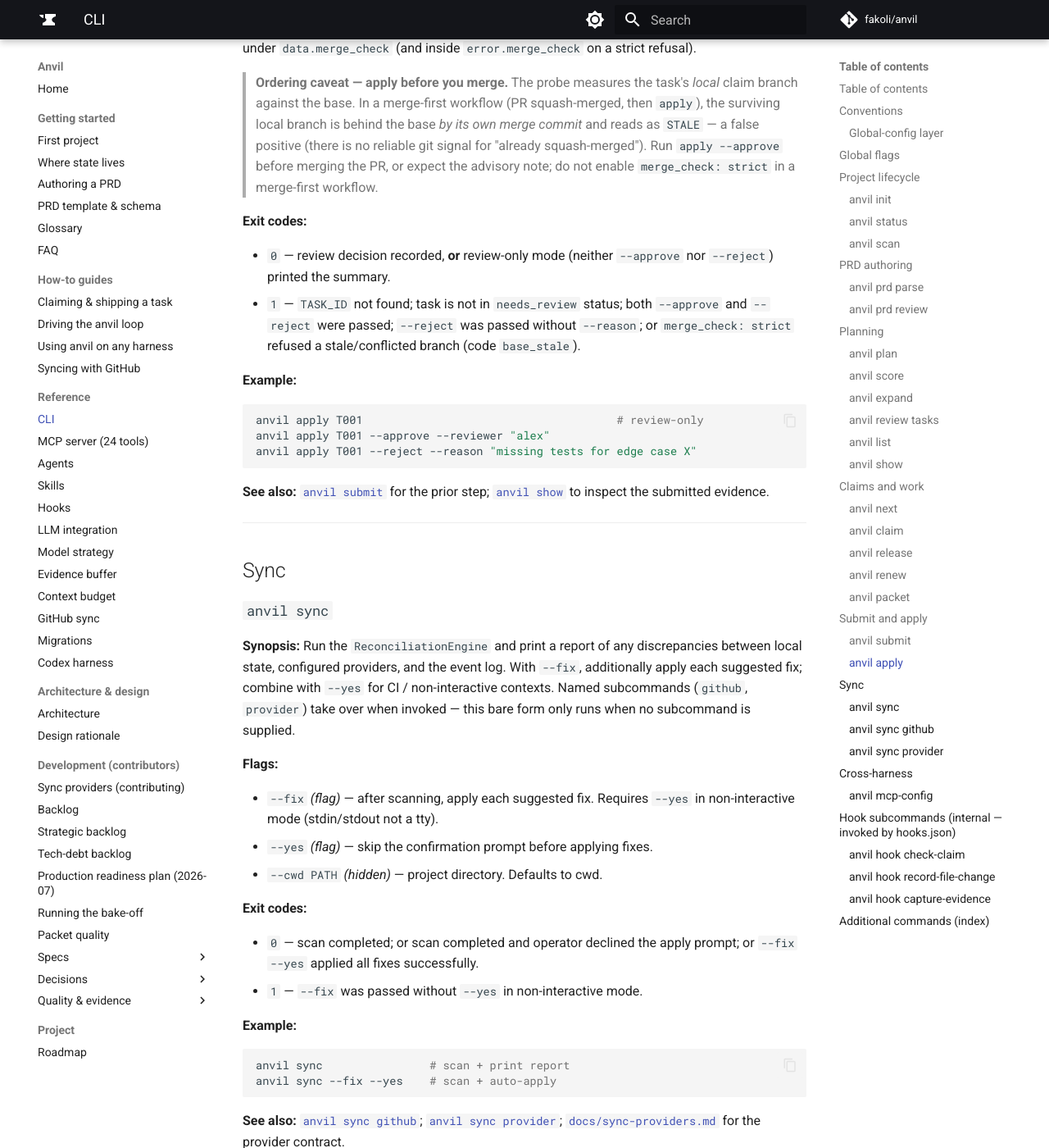
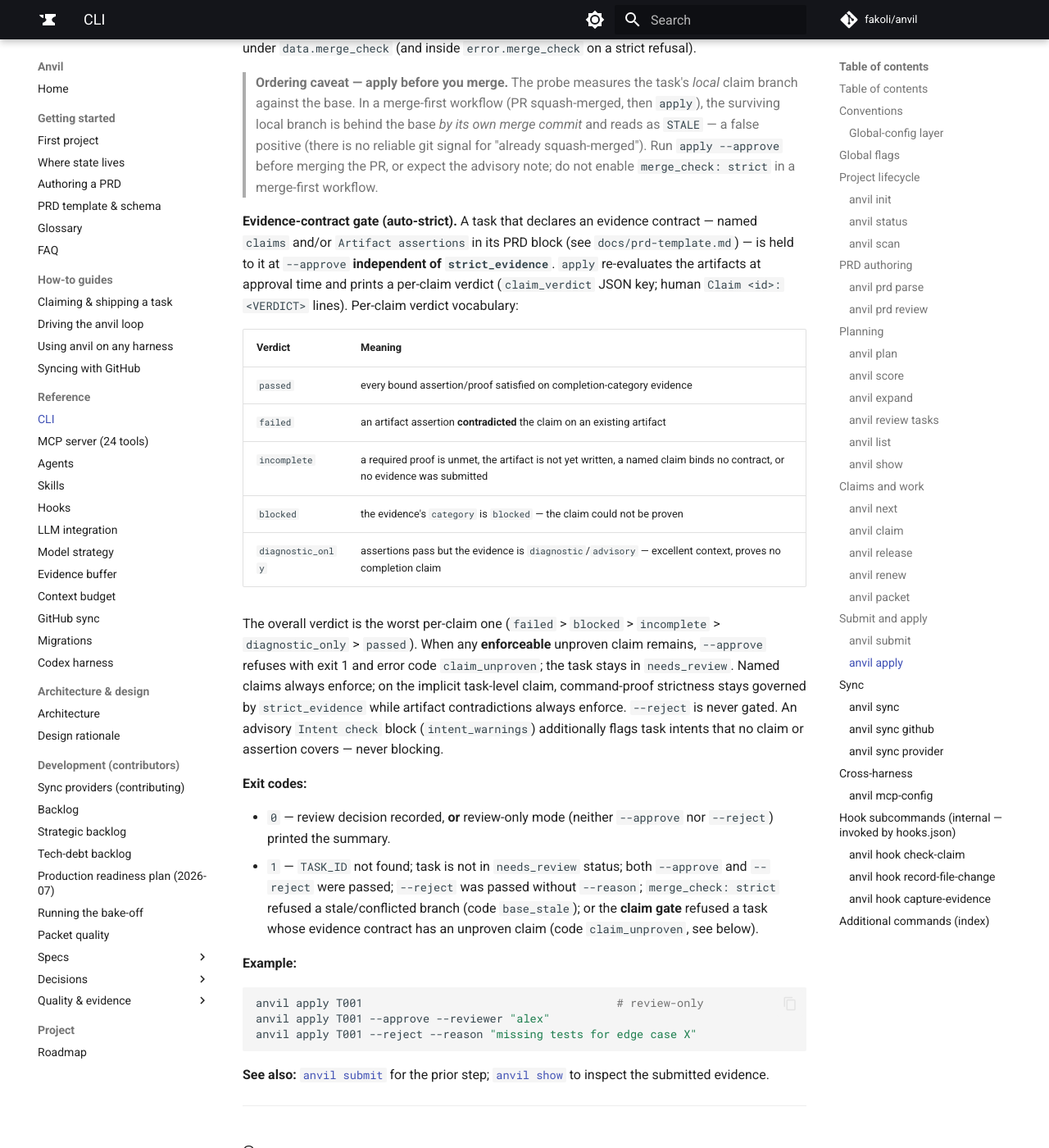
Before and after one commit to fakoli/anvil, an MkDocs documentation site: the page built from docs/cli-reference.md, in a window 1280 px wide and 1400 px high, scrolled down 19688 px. Shown: the whole window at 82% size. Built offline with MkDocs 1.6.1 and Material for MkDocs 9.7.7, drawn with Linux system fonts in a browser that asks for light colours; comment, search, counter and statistics services are not loaded.

Commit message:
docs(evidence): sentinel evidence-critic verdict + finish wiring + apply gate reference (evidence-contracts:T009)
sentinel.md gains an evidence-critic mode: given claims/contracts/artifacts,
identify any claim not actually proven, with the iron rule that
diagnostic/advisory/blocked evidence is never completion, and a structured
verdict (PROVEN/UNPROVEN + unproven_claims / diagnostic_only_evidence /
missing_artifact_assertions). finish/SKILL.md routes max-tier
contract-declaring tasks through that critic before apply and explains the
claim-grouped apply output + claim_unproven refusal. cli-reference.md
documents the auto-strict evidence-contract gate, the per-claim verdict
vocabulary, and the claim_unproven exit code. The critic is a semantic
backstop; artifact assertions remain the hard boundary.

Co-Authored-By: Claude Opus 4.8 (1M context) <noreply@anthropic.com>
Claude-Session: https://claude.ai/code/session_01JaQFpwDXt1s2jKayhr4Ehh

```diff
--- a/docs/cli-reference.md
+++ b/docs/cli-reference.md
@@ -936,14 +936,40 @@ refusal).
 > `apply --approve` before merging the PR, or expect the advisory note; do
 > not enable `merge_check: strict` in a merge-first workflow.
 
+**Evidence-contract gate (auto-strict).** A task that declares an evidence
+contract — named `claims` and/or `Artifact assertions` in its PRD block (see
+`docs/prd-template.md`) — is held to it at `--approve` **independent of
+`strict_evidence`**. `apply` re-evaluates the artifacts at approval time and
+prints a per-claim verdict (`claim_verdict` JSON key; human `Claim <id>:
+<VERDICT>` lines). Per-claim verdict vocabulary:
+
+| Verdict | Meaning |
+|---|---|
+| `passed` | every bound assertion/proof satisfied on completion-category evidence |
+| `failed` | an artifact assertion **contradicted** the claim on an existing artifact |
+| `incomplete` | a required proof is unmet, the artifact is not yet written, a named claim binds no contract, or no evidence was submitted |
+| `blocked` | the evidence's `category` is `blocked` — the claim could not be proven |
+| `diagnostic_only` | assertions pass but the evidence is `diagnostic`/`advisory` — excellent context, proves no completion claim |
+
+The overall verdict is the worst per-claim one (`failed` > `blocked` >
+`incomplete` > `diagnostic_only` > `passed`). When any **enforceable**
+unproven claim remains, `--approve` refuses with exit 1 and error code
+`claim_unproven`; the task stays in `needs_review`. Named claims always
+enforce; on the implicit task-level claim, command-proof strictness stays
+governed by `strict_evidence` while artifact contradictions always enforce.
+`--reject` is never gated. An advisory `Intent check` block
+(`intent_warnings`) additionally flags task intents that no claim or
+assertion covers — never blocking.
+
 **Exit codes:**
 
 - `0` — review decision recorded, **or** review-only mode (neither
   `--approve` nor `--reject`) printed the summary.
 - `1` — `TASK_ID` not found; task is not in `needs_review` status; both
   `--approve` and `--reject` were passed; `--reject` was passed without
-  `--reason`; or `merge_check: strict` refused a stale/conflicted branch
-  (code `base_stale`).
+  `--reason`; `merge_check: strict` refused a stale/conflicted branch
+  (code `base_stale`); or the **claim gate** refused a task whose evidence
+  contract has an unproven claim (code `claim_unproven`, see below).
 
 **Example:**
 
```
Also changed, not shown: agents/sentinel.md (+36 -0 lines), skills/finish/SKILL.md (+12 -1 lines).
